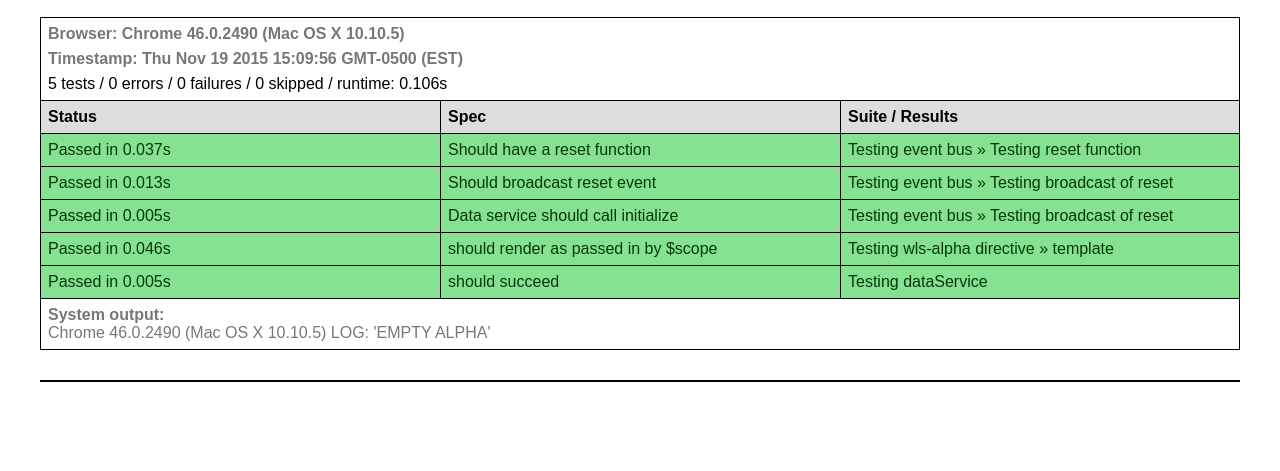
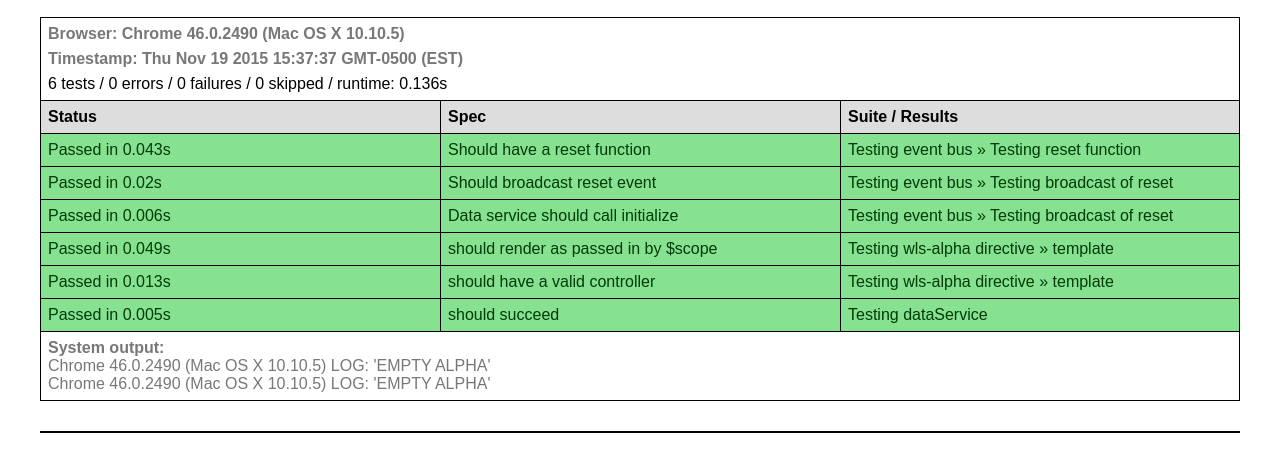
Before and after one commit to woodylewis/wls-multi-view, a website: page src/units.html in a window 1280 px wide. Shown: the part 71-542 px from the top of the page. Drawn offline with Linux system fonts and the light colour scheme.

Commit message:
Modify directive test

```diff
--- a/src/js/directives/alpha.js
+++ b/src/js/directives/alpha.js
@@ -24,7 +24,7 @@ angular
 					scope.us.init(ds);
 				}
 		},
-		controller: function($scope, $document) {
+		controller: function($scope) {
 			var vm = this;
 				vm.dataset = {};
 				vm.bundle = {};
--- a/src/units.html
+++ b/src/units.html
@@ -12,15 +12,15 @@
         <td colspan="3" title="Mozilla/5.0 (Macintosh; Intel Mac OS X 10_10_5) AppleWebKit/537.36 (KHTML, like Gecko) Chrome/46.0.2490.86 Safari/537.36">Browser: Chrome 46.0.2490 (Mac OS X 10.10.5)</td>
       </tr>
       <tr class="overview">
-        <td colspan="3">Timestamp: Thu Nov 19 2015 15:09:56 GMT-0500 (EST)</td>
+        <td colspan="3">Timestamp: Thu Nov 19 2015 15:37:37 GMT-0500 (EST)</td>
       </tr>
       <tr>
         <td colspan="3">
-          5 tests /
+          6 tests /
           0 errors /
           0 failures /
           0 skipped /
-          runtime: 0.106s
+          runtime: 0.136s
         </td>
       </tr>
       <tr class="header">
@@ -29,23 +29,28 @@
         <td>Suite / Results</td>
       </tr>
       <tr class="pass">
-        <td>Passed in 0.037s</td>
+        <td>Passed in 0.043s</td>
         <td>Should have a reset function</td>
         <td>Testing event bus &raquo; Testing reset function</td>
       </tr>
       <tr class="pass">
-        <td>Passed in 0.013s</td>
+        <td>Passed in 0.02s</td>
         <td>Should broadcast reset event</td>
         <td>Testing event bus &raquo; Testing broadcast of reset</td>
       </tr>
       <tr class="pass">
-        <td>Passed in 0.005s</td>
+        <td>Passed in 0.006s</td>
         <td>Data service should call initialize</td>
         <td>Testing event bus &raquo; Testing broadcast of reset</td>
       </tr>
       <tr class="pass">
-        <td>Passed in 0.046s</td>
+        <td>Passed in 0.049s</td>
         <td>should render as passed in by $scope</td>
+        <td>Testing wls-alpha directive &raquo; template</td>
+      </tr>
+      <tr class="pass">
+        <td>Passed in 0.013s</td>
+        <td>should have a valid controller</td>
         <td>Testing wls-alpha directive &raquo; template</td>
       </tr>
       <tr class="pass">
@@ -55,6 +60,7 @@
       </tr>
       <tr class="system-out">
         <td colspan="3"><strong>System output:</strong><br />Chrome 46.0.2490 (Mac OS X 10.10.5) LOG: 'EMPTY ALPHA'
+<br />Chrome 46.0.2490 (Mac OS X 10.10.5) LOG: 'EMPTY ALPHA'
 </td>
       </tr>
     </table>
```
Also changed, not shown: unit-tests/directives.mocha.js (+12 -4 lines).
